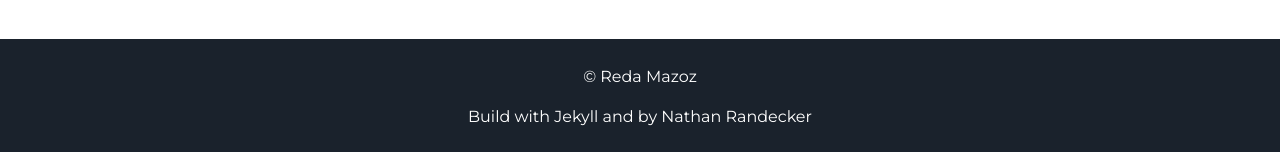
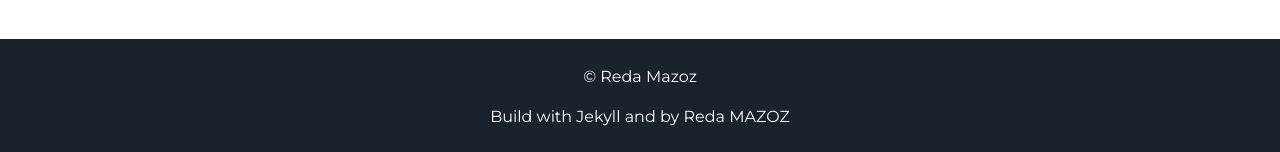
Before and after one commit to RedaMazoz/redamazoz.github.io, a Jekyll site: the page built from index.html, in a window 1280 px wide and 900 px high, scrolled down 5047 px. Shown: the part 745-897 px from the top of the window. Built offline with Jekyll 4.4.1, drawn with Linux system fonts in a browser that asks for light colours; some web fonts are replaced.

Commit message:
Update footer.html

```diff
--- a/_includes/footer.html
+++ b/_includes/footer.html
@@ -1,6 +1,6 @@
 <footer class="footer">
     <p>&copy; {{site.username}}</p>
-    <p>Build with Jekyll and by <a href="https://github.com/nrandecker">Nathan Randecker</a></p>
+    <p>Build with Jekyll and by <a href="https://github.com/nrandecker">Reda MAZOZ</a></p>
 </footer>
 <script src="//cdn.jsdelivr.net/particles.js/2.0.0/particles.min.js"></script>
 <script src="{{ "/assets/js/sweet-scroll.min.js" | prepend: site.baseurl }}"></script>
```
